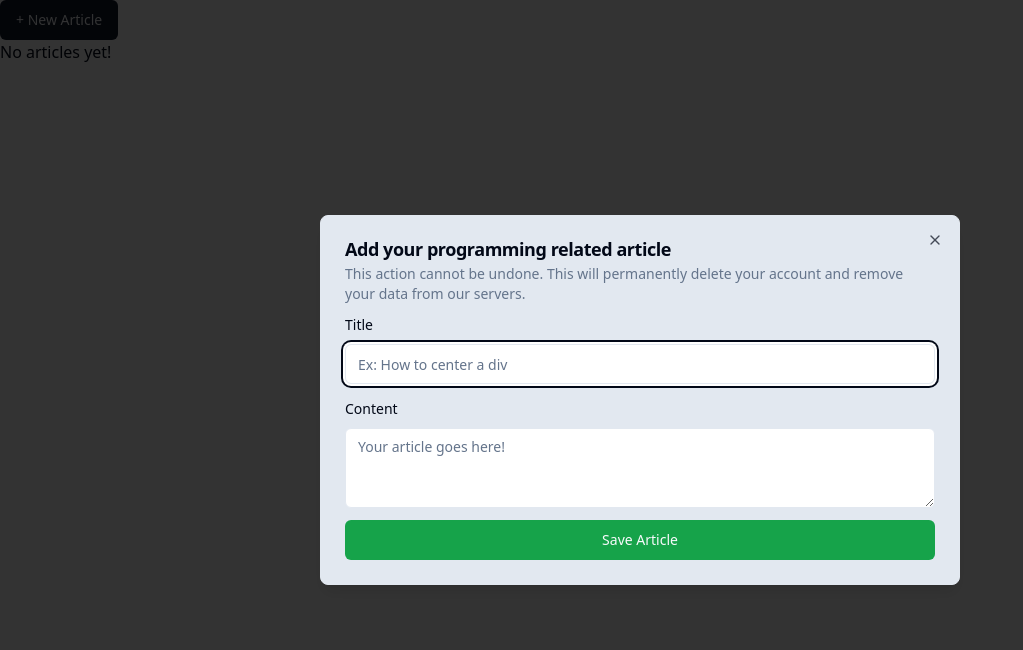
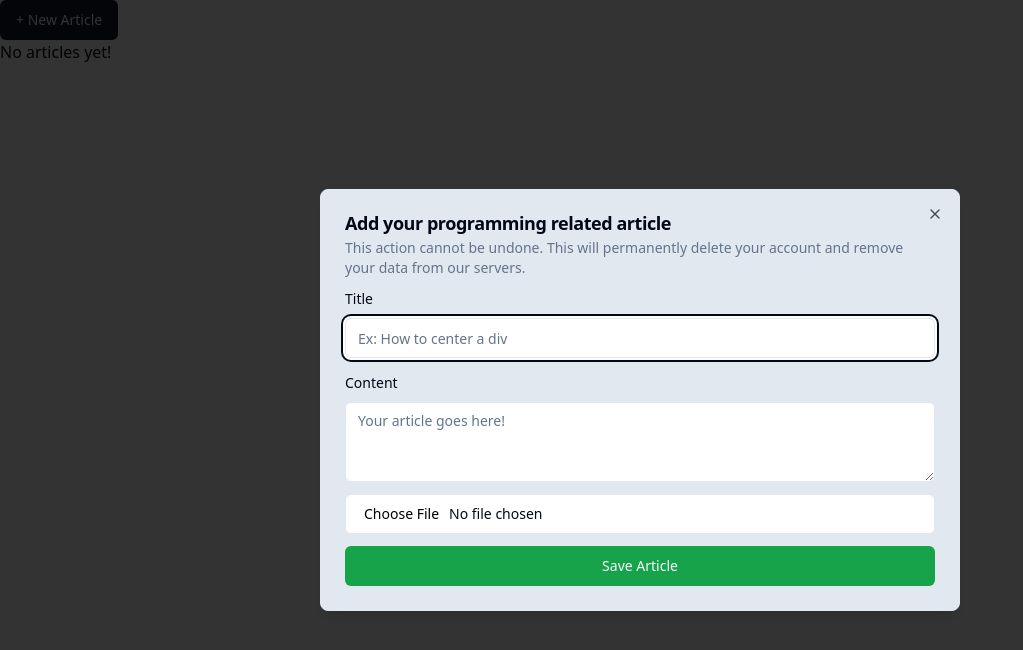
Before and after one commit to brianvfarias/react-dev-blog, a React (Vite) app: page / in a window 1280 px wide. Both pictures are taken after a click on the button "+ New Article". Shown: the top 650 px of the page, without its empty margins (0-1023 px from the left). Built offline with nearby package versions, Linux system fonts and the light colour scheme.

Commit message:
feat: starting the article cover logic

```diff
--- a/src/components/ArticleDialog/index.tsx
+++ b/src/components/ArticleDialog/index.tsx
@@ -1,43 +1,16 @@
+import { ArticleForm } from '../ArticleForm';
+import { Button } from '../ui/button';
 import { Dialog, DialogContent, DialogDescription, DialogHeader, DialogTitle, DialogTrigger } from '../ui/dialog'
-import { Button } from '../ui/button'
-import { Input } from '../ui/input'
-import { Form, FormControl, FormField, FormItem, FormLabel, FormMessage } from '../ui/form'
-import { Textarea } from '../ui/textarea'
-import { z } from 'zod'
-import { zodResolver } from '@hookform/resolvers/zod'
-import { useForm } from 'react-hook-form'
-import { useContext, useState } from 'react'
-import { v4 as uuidv4 } from 'uuid';
-import { ArticlesContext } from '../../Contexts/ArticlesContext'
-
-const formSchema = z.object({
-  title: z.string().min(1),
-  content: z.string().min(1),
-  // cover: z.any(),
-})
+import { useState } from 'react'
 
 
 export function AritcleDialog() {
-  const articleContext = useContext(ArticlesContext);
+
   const [open, setOpen] = useState(false);
 
-  const form = useForm<z.infer<typeof formSchema>>({
-    resolver: zodResolver(formSchema),
-    defaultValues: {
-      title: "",
-      // cover: "",
-      content: ""
-    }
-  })
 
-  function addArticle(article: z.infer<typeof formSchema>) {
-    const { title, content } = article;
-    const newContent = content.replace(/\n/gi, '  \n');
-    articleContext!.addArticle({ id: uuidv4(), title, content: newContent });
-    form.setValue("title", "");
-    form.setValue("content", "");
-    setOpen(false);
-  }
+
+
 
   return (
 
@@ -59,68 +32,7 @@ export function AritcleDialog() {
             and remove your data from our servers.
           </DialogDescription>
         </DialogHeader>
-        <Form {...form} >
-          <form
-            onSubmit={form.handleSubmit((data) => {
-              addArticle(data)
-            })}
-            className='flex flex-col gap-3'
-          >
-            <FormField
-              control={form.control}
-              name="title"
-              render={({ field }) => {
-                return (
-                  <FormItem>
-                    <FormLabel>Title</FormLabel>
-                    <FormControl>
-                      <Input placeholder="Ex: How to center a div" className='mb-4' {...field} />
-                    </FormControl>
-                    <FormMessage />
-                  </FormItem>
-                )
-              }}
-            />
-            <FormField
-              control={form.control}
-              name="content"
-              render={({ field }) => (
-                <FormItem className=''>
-                  <FormLabel>Content</FormLabel>
-                  <FormControl>
-                    <Textarea placeholder="Your article goes here!" {...field} />
-                  </FormControl>
-                  <FormMessage />
-                </FormItem>
-
-
-              )}
-            />
-
-            {/* <FormField
-              control={form.control}
-              name="cover"
-              render={({ field }) => {
-                return (
-                  <FormItem>
-                    <FormLabel>Cover</FormLabel>
-                    <FormControl>
-                      <Input {...field} type='file' accept='image/*' />
-                    </FormControl>
-                    <FormMessage />
-                  </FormItem>
-                )
-              }}
-            /> */}
-
-
-            <Button type="submit" variant={'default'} className={`bg-green-600 hover:bg-green-650 focus:bg-green-700 hover:scale-105 focus:scale-105`} >Save Article</Button>
-
-
-          </form>
-
-        </Form>
-
+        <ArticleForm setOpen={setOpen} />
 
       </DialogContent>
     </Dialog >
--- /dev/null
+++ b/src/components/ArticleForm/index.tsx
@@ -0,0 +1,129 @@
+import { Button } from '../ui/button'
+import { Input } from '../ui/input'
+import { Form, FormControl, FormField, FormItem, FormLabel, FormMessage } from '../ui/form'
+import { Textarea } from '../ui/textarea'
+import { z } from 'zod'
+import { zodResolver } from '@hookform/resolvers/zod'
+import { useForm } from 'react-hook-form'
+import { useContext } from 'react'
+import { v4 as uuidv4 } from 'uuid';
+import { ArticlesContext } from '../../Contexts/ArticlesContext'
+
+const formSchema = z.object({
+  title: z.string().min(1),
+  content: z.string().min(1),
+  cover: z.instanceof(FileList),
+})
+
+
+interface ArticleFormProps {
+  setOpen?: (open: boolean) => void
+}
+
+
+export function ArticleForm(props: ArticleFormProps) {
+
+  const articleContext = useContext(ArticlesContext);
+
+
+  const form = useForm<z.infer<typeof formSchema>>({
+    resolver: zodResolver(formSchema),
+    defaultValues: {
+      title: "",
+      cover: undefined,
+      content: ""
+    }
+  })
+
+  function handleArticleSubmit(article: z.infer<typeof formSchema>) {
+    const { title, content, cover } = article;
+    console.log({ title, content, cover });
+    const newContent = content.replace(/\n/gi, '  \n');
+    articleContext!.addArticle({ id: uuidv4(), title, content: newContent });
+    form.setValue("title", "");
+    form.setValue("content", "");
+    if (props?.setOpen) {
+      props.setOpen(false);
+    }
+  }
+
+  return (
+    <Form {...form} >
+      <form
+        onSubmit={form.handleSubmit((data) => {
+          console.log(data)
+          handleArticleSubmit(data)
+        })}
+        className='flex flex-col gap-3'
+      >
+        <FormField
+          control={form.control}
+          name="title"
+          render={({ field }) => {
+            return (
+              <FormItem>
+                <FormLabel>Title</FormLabel>
+                <FormControl>
+                  <Input placeholder="Ex: How to center a div" className='mb-4' {...field} />
+                </FormControl>
+                <FormMessage />
+              </FormItem>
+            )
+          }}
+        />
+
+        <FormField
+          control={form.control}
+          name="content"
+          render={({ field }) => (
+            <FormItem className=''>
+              <FormLabel>Content</FormLabel>
+              <FormControl>
+                <Textarea placeholder="Your article goes here!" {...field} />
+              </FormControl>
+              <FormMessage />
+            </FormItem>
+
+          )}
+        />
+        {/* Input type="file" has to be uncontrolled, hence I'm using this structure, instead of the shadcn FormFiel */}
+        <Input
+          type="file"
+          accept="img/*"
+          {...form.register("cover")}
+          onChange={(event) => {
+            const cover = event.target.files ? event.target.files[0] : null;
+            return cover;
+          }}
+        />
+
+        {form.formState.errors?.cover && <p>{form.formState.errors.cover.message} </p>}
+
+        {/* <FormField
+          control={form.control}
+          name="cover"
+          render={({ field: { onChange, ...fieldProps } }) => (
+            <FormItem>
+              <FormLabel>Cover</FormLabel>
+              <FormControl>
+
+                <Input
+                  type="file"
+                  accept="img/*"
+                  onChange={(event) =>
+                    onChange(event.target.files && event.target.files[0])
+                  }
+                  {...fieldProps} />
+              </FormControl>
+              <FormMessage />
+            </FormItem>
+          )}
+        /> */ }
+
+        <Button type="submit" variant={'default'} className={`bg-green-600 hover:bg-green-650 focus:bg-green-700 hover:scale-105 focus:scale-105`} >Save Article</Button>
+
+      </form>
+
+    </Form>
+  )
+}
```
